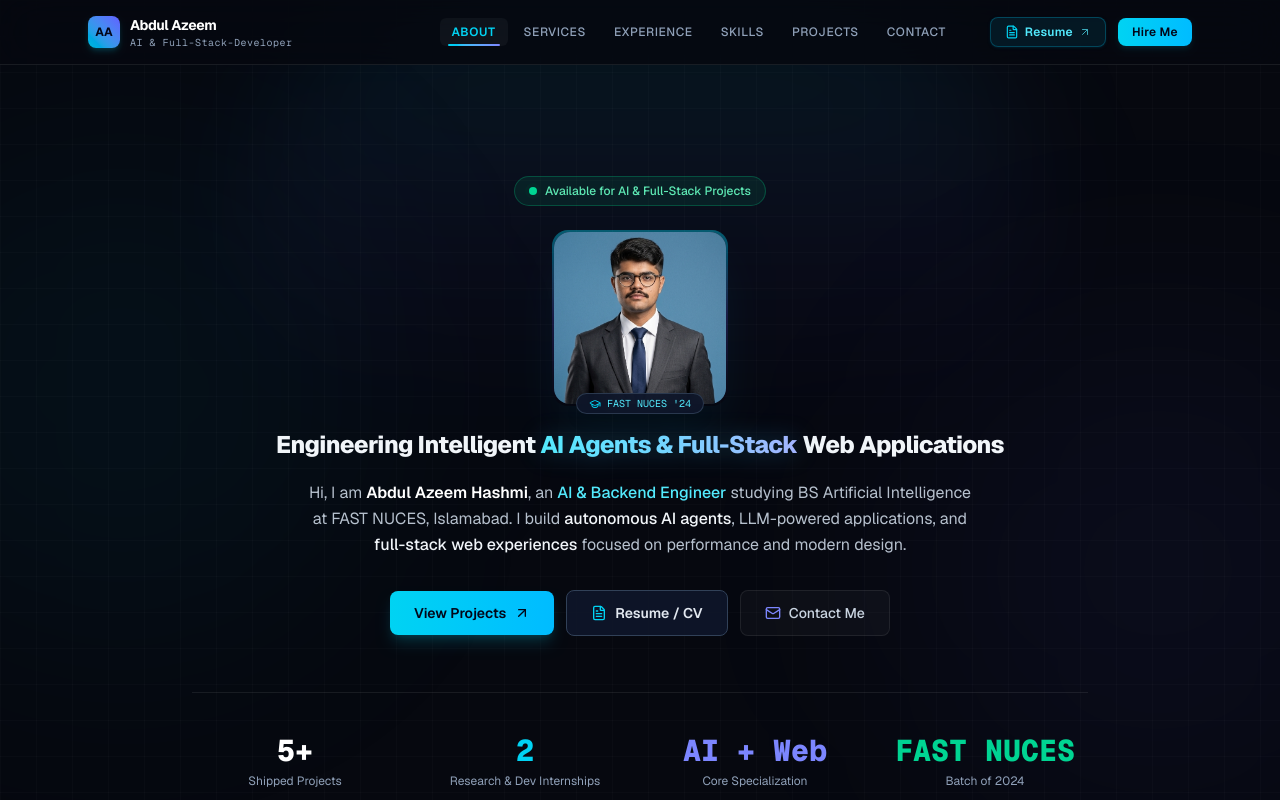
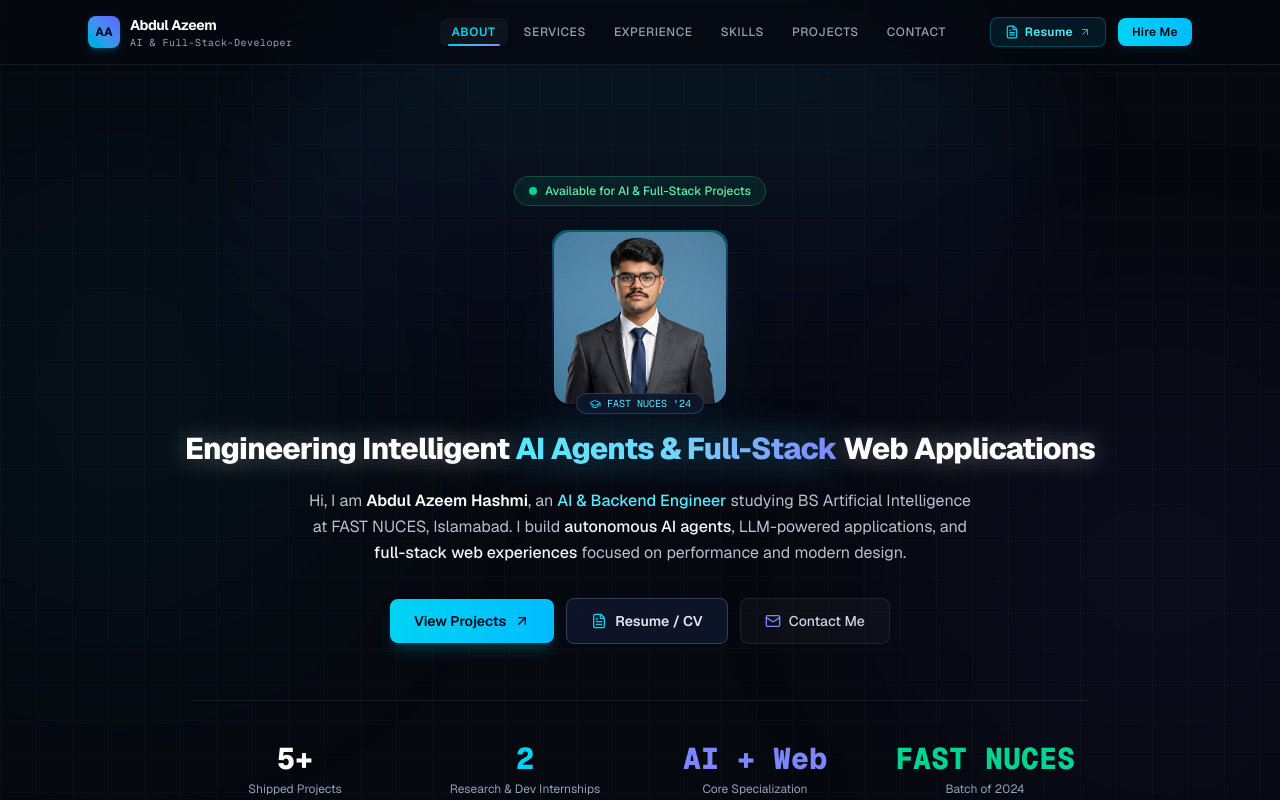
Before and after one commit to AbdulAzeemHashmi/Portfolio, a Next.js app: page / in a window 1280 px wide. Shown: the top 800 px of the page. Built offline with nearby package versions, Linux system fonts and the light colour scheme.

Commit message:
modified:   app/page.tsx

```diff
--- a/app/page.tsx
+++ b/app/page.tsx
@@ -480,12 +480,12 @@ export default function Home() {
             </div>
 
             {/* Main Headline */}
-            <h1 className="text-xs sm:text-base md:text-lg lg:text-xl xl:text-2xl font-extrabold tracking-tight text-white max-w-5xl leading-tight mb-5 whitespace-nowrap">
-              <span className="text-slate-100">Engineering Intelligent</span>{" "}
-              <span className="text-transparent bg-clip-text bg-gradient-to-r from-cyan-300 via-sky-300 to-indigo-300 drop-shadow-[0_0_12px_rgba(56,189,248,0.3)]">
+            <h1 className="text-sm sm:text-base md:text-xl lg:text-2xl xl:text-3xl font-extrabold tracking-tight max-w-6xl leading-tight mb-5 whitespace-nowrap">
+              <span className="text-white drop-shadow-[0_0_12px_rgba(255,255,255,0.35)]">Engineering Intelligent</span>{" "}
+              <span className="text-transparent bg-clip-text bg-gradient-to-r from-cyan-300 via-sky-300 to-indigo-400 drop-shadow-[0_0_18px_rgba(56,189,248,0.55)]">
                 AI Agents & Full-Stack
               </span>{" "}
-              <span className="text-slate-100">Web Applications</span>
+              <span className="text-white drop-shadow-[0_0_12px_rgba(255,255,255,0.35)]">Web Applications</span>
             </h1>
 
             {/* Bio Description */}
```
